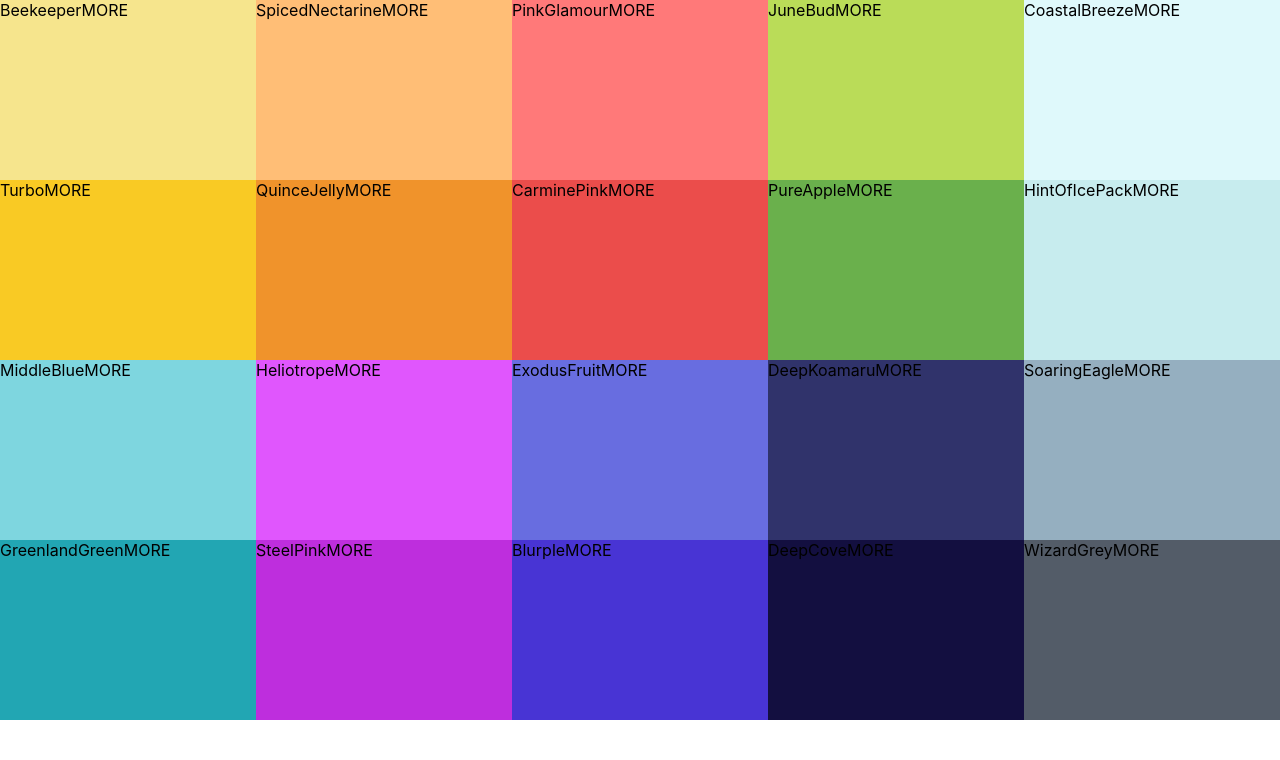
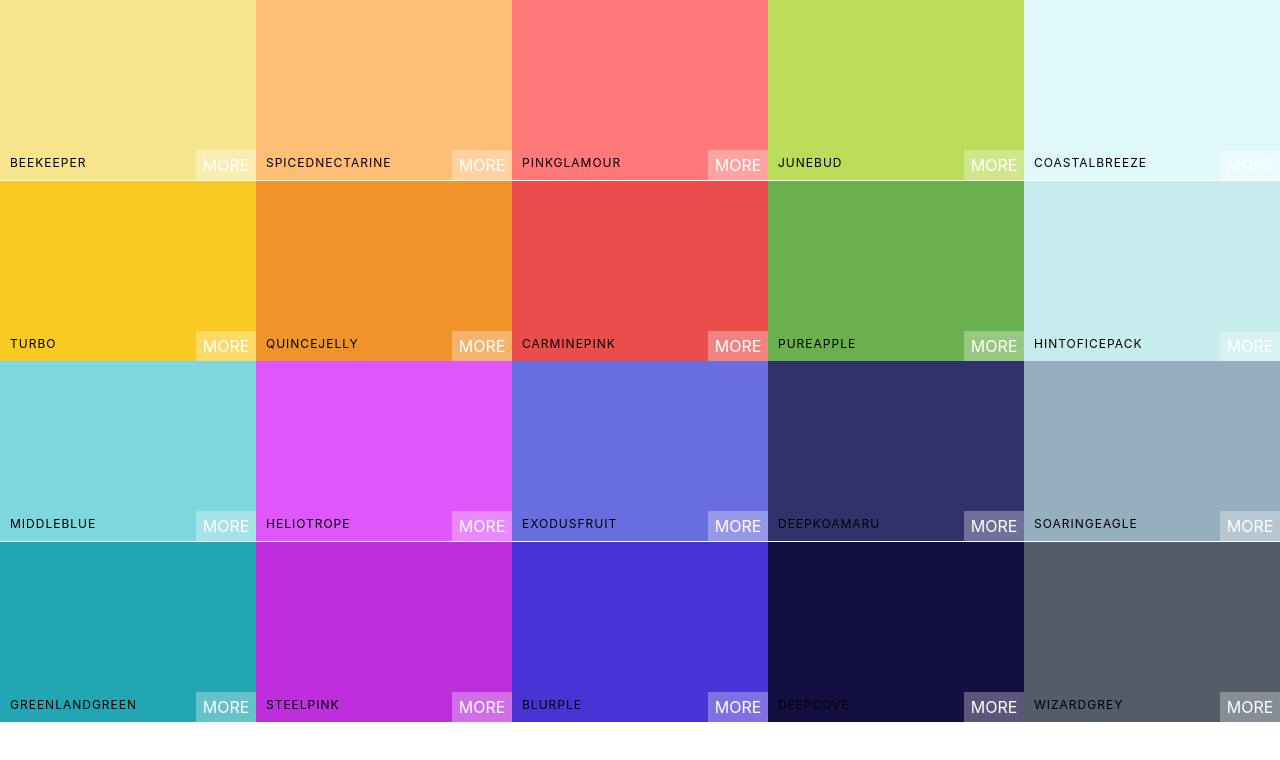
Before and after one commit to mwarnsley/colors, a React (Create React App) app: page / in a window 1280 px wide. Shown: the top 760 px of the page. Built offline with nearby package versions, Linux system fonts and the light colour scheme.

Commit message:
styling the color box

```diff
--- a/src/components/ColorBox.js
+++ b/src/components/ColorBox.js
@@ -3,12 +3,68 @@ import styled from 'styled-components';
 
 const ColorBoxContainer = styled.div`
     background-color: ${props => props.backgroundColor};
+    display: inline-block;
+    height: 25%;
+    margin: 0 auto -3.5px auto;
+    position: relative;
+    width: 20%;
+
+    &:hover {
+        .copy-button {
+            opacity: 1;
+            transition: 0.5s;
+        }
+    }
+`;
+
+const CopyContainer = styled.div``;
+
+const BoxContent = styled.div`
+    bottom: 0;
+    color: #000000;
+    font-size: 12px;
+    left: 0;
+    letter-spacing: 1px;
+    padding: 10px;
+    position: absolute;
+    text-transform: uppercase;
+    width: 100%;
+`;
+
+const CopyButton = styled.button`
+    background: rgba(255, 255, 255, 0.3);
+    border: none;
+    color: #ffffff;
     cursor: pointer;
     display: inline-block;
-    height: 25%;
-    margin: 0 auto;
-    position: relative;
-    width: 20%;
+    font-size: 1rem;
+    height: 30px;
+    left: 50%;
+    line-height: 30px;
+    margin-left: -50px;
+    margin-top: -15px;
+    opacity: 0;
+    outline: none;
+    position: absolute;
+    text-align: center;
+    text-transform: uppercase;
+    top: 50%;
+    width: 100px;
+`;
+
+const SeeMoreButton = styled.span`
+    background: rgba(255, 255, 255, 0.3);
+    border: none;
+    bottom: 0;
+    color: #ffffff;
+    cursor: pointer;
+    height: 30px;
+    line-height: 30px;
+    position: absolute;
+    right: 0;
+    text-align: center;
+    text-transform: uppercase;
+    width: 60px;
 `;
 
 class ColorBox extends Component {
@@ -16,8 +72,11 @@ class ColorBox extends Component {
         const { background, name } = this.props;
         return (
             <ColorBoxContainer backgroundColor={background}>
-                <span>{name}</span>
-                <span>MORE</span>
+                <CopyContainer>
+                    <BoxContent>{name}</BoxContent>
+                    <CopyButton className="copy-button">Copy</CopyButton>
+                </CopyContainer>
+                <SeeMoreButton>MORE</SeeMoreButton>
             </ColorBoxContainer>
         );
     }
```
